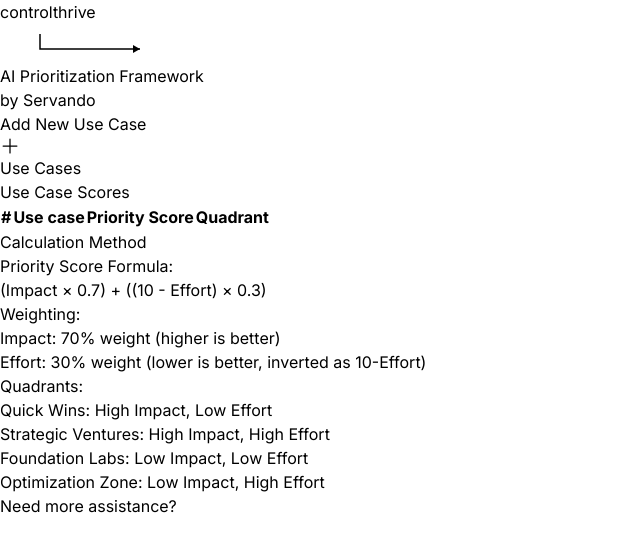
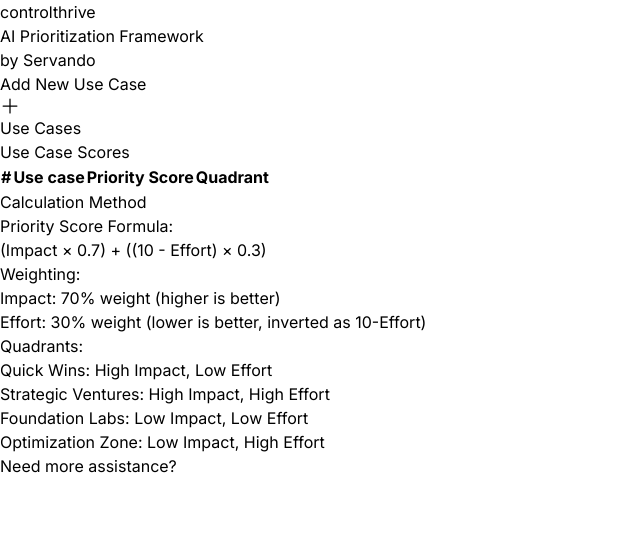
Before and after one commit to Servando1990/ml-frameworks, a Next.js app in the folder ai-framework-demo/: page / in a window 1280 px wide. Shown: the top 552 px of the page, without its empty margins (0-640 px from the left). Built offline with nearby package versions, Linux system fonts and the light colour scheme.

Commit message:
Optimize use case form and improve UI

```diff
--- a/ai-framework-demo/src/components/AIPrioritizationFramework.tsx
+++ b/ai-framework-demo/src/components/AIPrioritizationFramework.tsx
@@ -142,25 +142,11 @@ export function AIPrioritizationFramework() {
           <div>
             <span className="font-serif text-4xl tracking-tight">controlthrive</span>
           </div>
-          <div className="mt-3">
-            <svg width="180" height="40">
-              <path
-                d="M40,10 L40,25 L140,25"
-                stroke="currentColor"
-                strokeWidth="1.5"
-                fill="none"
-              />
-              <polygon
-                points="140,25 133,21 133,29"
-                fill="currentColor"
-              />
-            </svg>
-          </div>
         </div>
 
         <div className="self-center mb-2">
           <h1 className="text-3xl font-bold text-center">AI Prioritization Framework</h1>
-          <p className="text-sm text-[#F4F5F8]/60 mt-1 italic text-center">by Servando</p>
+          <p className="text-sm text-[#F4F5F8]/60 mt-1 italic text-center">by <a href="https://www.linkedin.com/in/servando-torres-239a26b0/" target="_blank" rel="noopener noreferrer" className="hover:underline">Servando</a></p>
         </div>
       </div>
 
```
